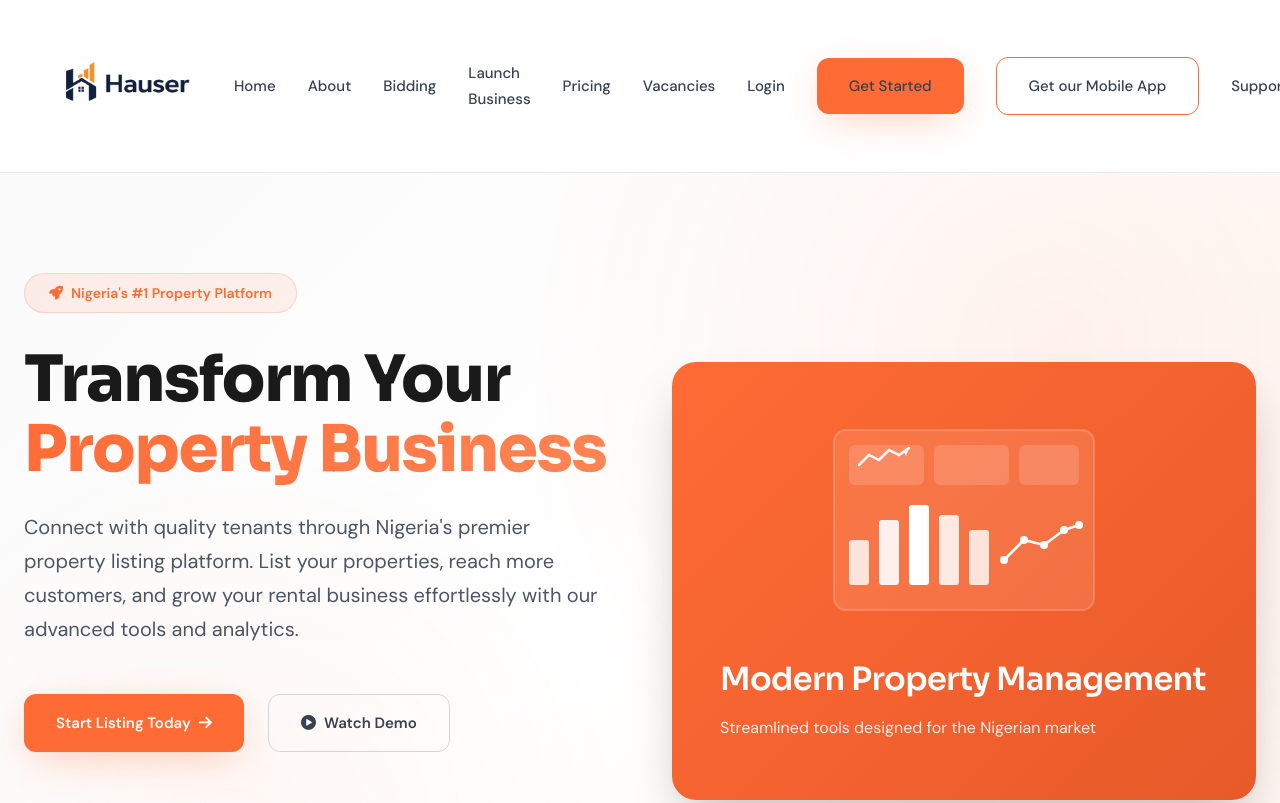
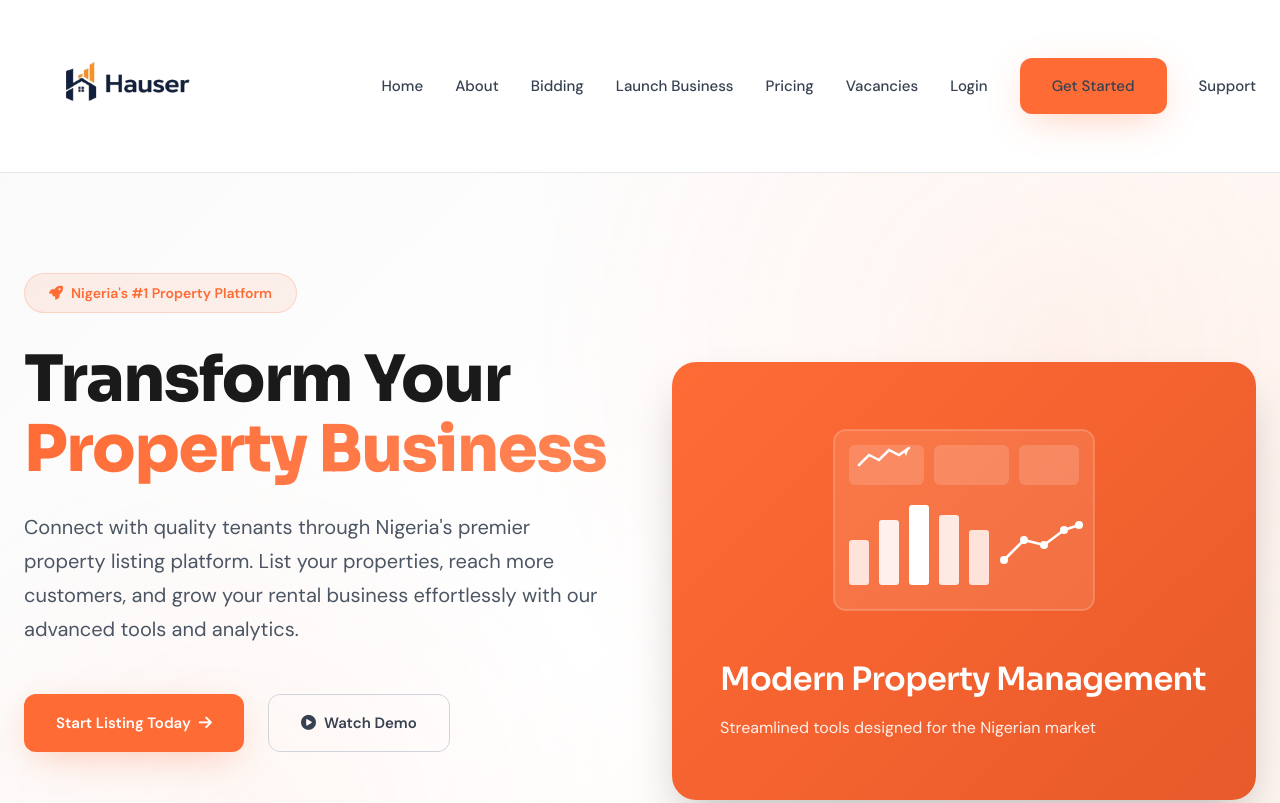
Before and after one commit to org-cyber/hauser, a website: page index.html in a window 1280 px wide. Shown: the top 803 px of the page. Drawn offline with Linux system fonts and the light colour scheme.

Commit message:
removed the get our app link

```diff
--- a/index.html
+++ b/index.html
@@ -1339,7 +1339,6 @@
                 <li><a href="vacancies.html">Vacancies</a></li>
                 <li><a href="login.html">Login</a></li>
                 <li><a href="signup.html" class="btn btn-primary">Get Started</a></li>
-                <li><a href="app/app.html" class="btn btn-outline">Get our Mobile App</a></li>
                 <li><a href="https://cust.fillout.com/eu">Support</a></li>
             </ul>
 
```
